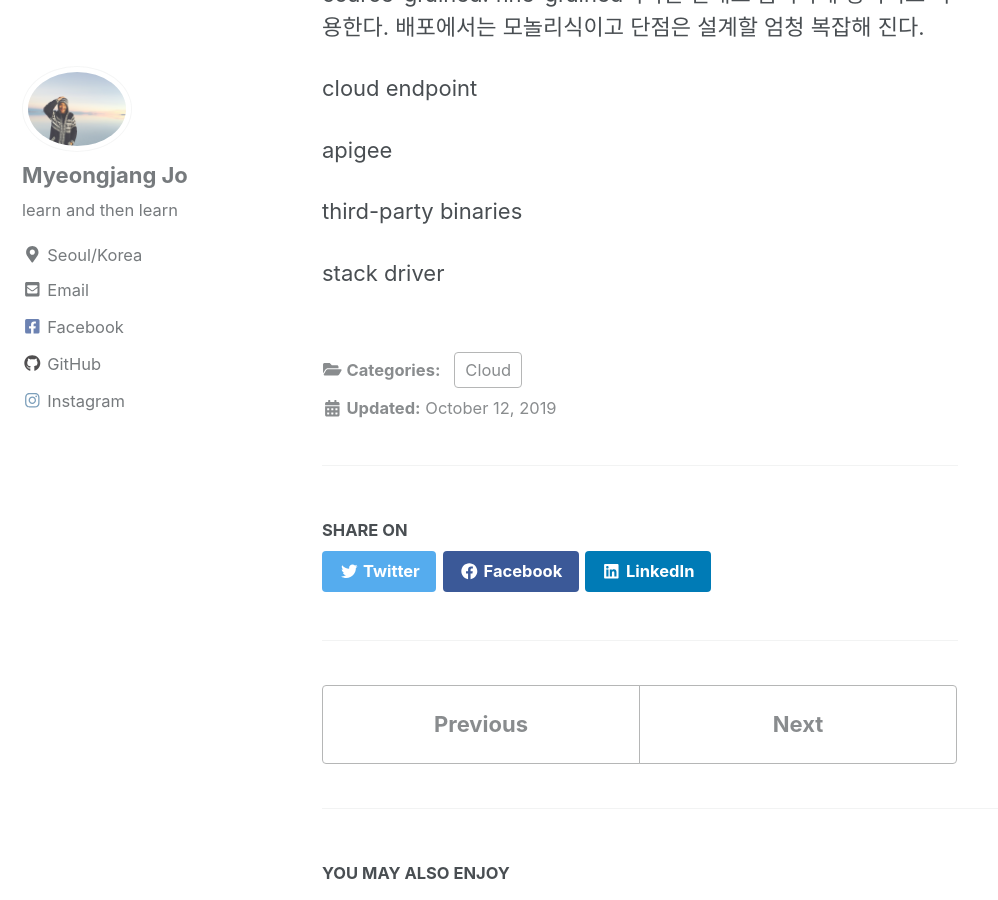
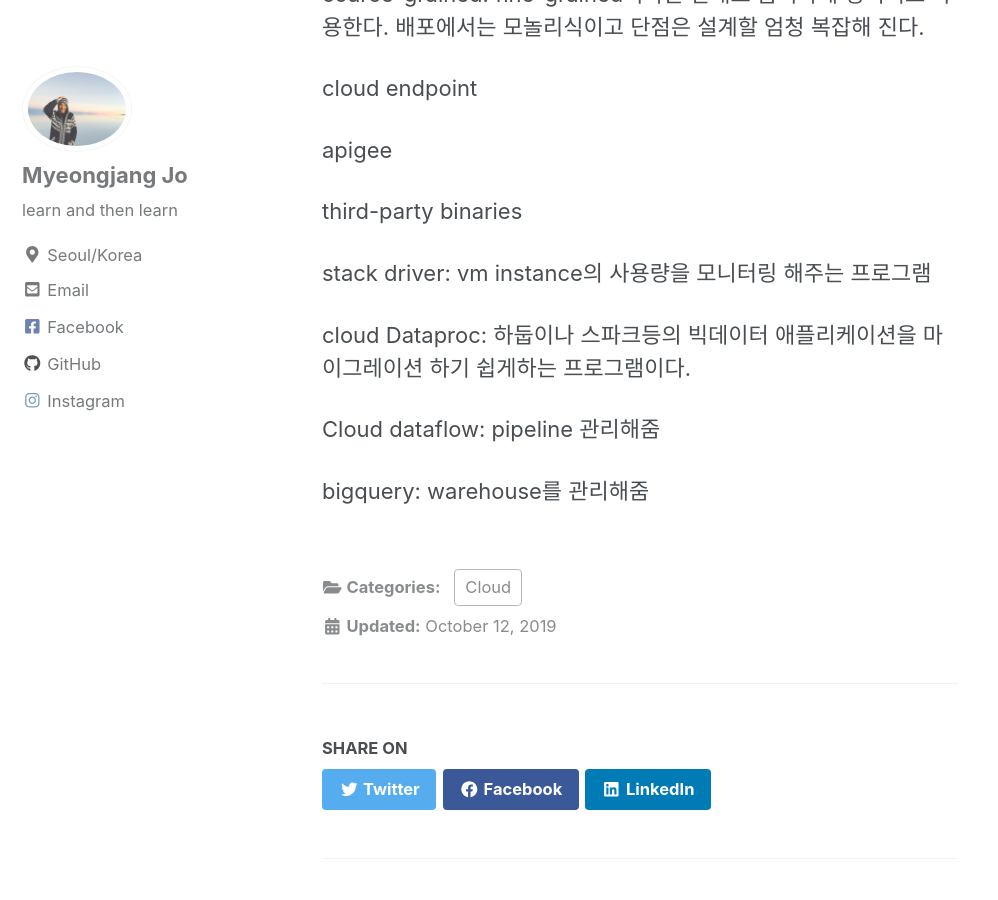
Before and after one commit to josephmjjo/josephmjjo.github.io, a Jekyll site: the page built from _posts/2019-10-12-word.md, in a window 1280 px wide and 900 px high, scrolled down 412 px. Shown: the whole window, without its empty margins (0-998 px from the left). Built offline with Jekyll 4.4.1, drawn with Linux system fonts in a browser that asks for light colours; cached includes are drawn as plain includes; nearby versions of some CDN libraries; some of the changed text lies outside the part shown.

Commit message:
review of GCP

```diff
--- a/_posts/2019-10-12-word.md
+++ b/_posts/2019-10-12-word.md
@@ -19,4 +19,10 @@ apigee
 
 third-party binaries
 
-stack driver
+stack driver: vm instance의 사용량을 모니터링 해주는 프로그램
+
+cloud Dataproc: 하둡이나 스파크등의 빅데이터 애플리케이션을 마이그레이션 하기 쉽게하는 프로그램이다.
+
+Cloud dataflow: pipeline 관리해줌
+
+bigquery: warehouse를 관리해줌
```
Also changed, not shown: _posts/2019-10-23-VPN_n_others.md (+5 -1 lines), _posts/2019-10-24-GCP_compute.md (added, +17 -0 lines), _posts/2019-10-27-앱 엔진 비교.md (added, +26 -0 lines).
